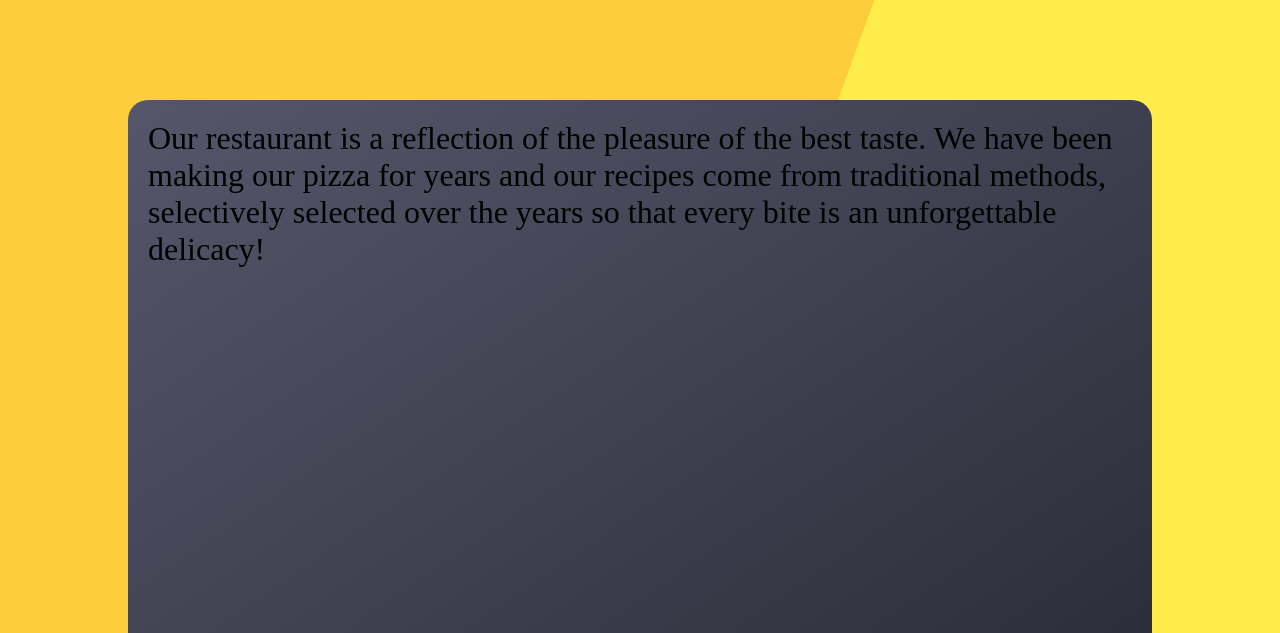
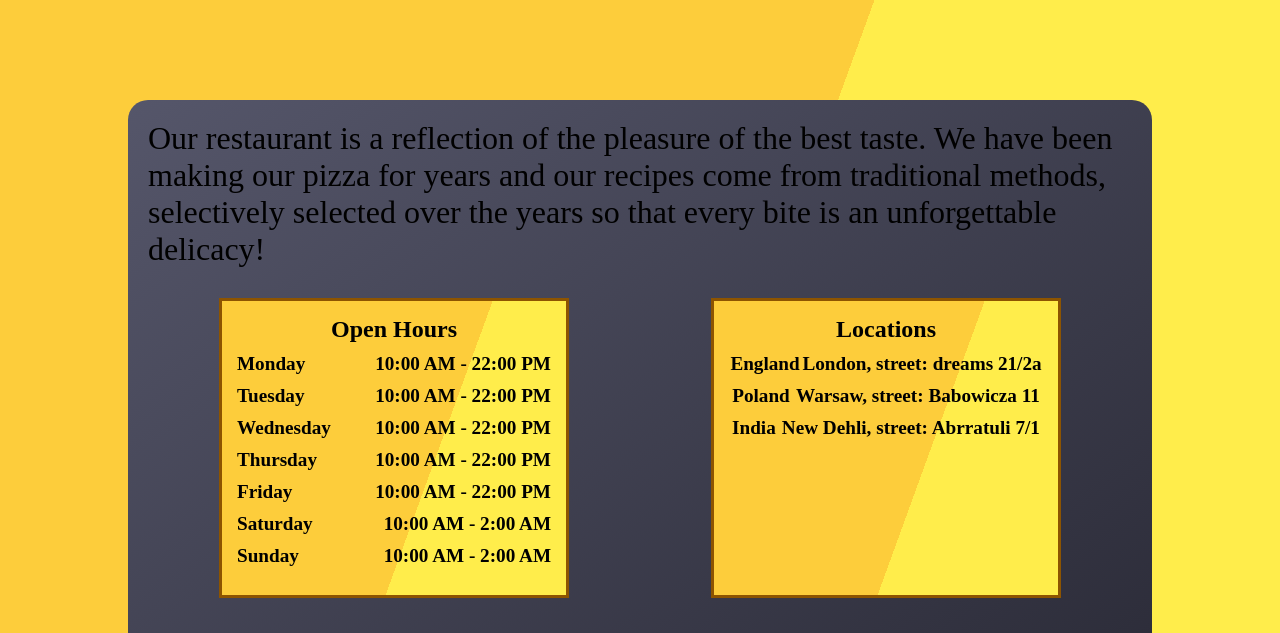
Before and after one commit to hubfrt1337/Restaurant-project, a website built with webpack: page src/template.html in a window 1280 px wide. Shown: the part 319-952 px from the top of the page. Built offline with nearby package versions, Linux system fonts and the light colour scheme.

Commit message:
finished home content html

```diff
--- a/src/styles/style.css
+++ b/src/styles/style.css
@@ -58,3 +58,38 @@ body{
     font-size: 2rem;
     padding: 20px;
 }
+.info-container{
+    margin-top: 30px;
+    width: 100%;
+    height: 300px;
+    display: flex;
+    justify-content: space-around;
+}
+#open-times,
+#location{
+    width: 350px;
+    background: linear-gradient(110deg, #fdcd3b 60%, #ffed4b 60%);
+    border: 3px solid rgb(141, 84, 0);
+    padding: 10px;
+}
+.flex-rows{
+    display: flex;
+    font-size: 1.2rem;
+    font-weight: bold;
+    padding: 5px;
+    justify-content: space-between;
+}
+.flex-rows2{
+    display: flex;
+    font-size: 1.2rem;
+    font-weight: bold;
+    padding: 5px;
+    justify-content: space-around;
+}
+
+.open-hours{
+    display: flex;
+    justify-content: center;
+    font-size: 1.5rem;
+    font-weight: bold;
+}
--- a/src/template.html
+++ b/src/template.html
@@ -25,8 +25,42 @@
         <div class="container-content"><div class="text">Our restaurant is a reflection of the pleasure of the best taste. We have been making our pizza for years and our recipes come from traditional methods, selectively selected over the years so that every bite is an unforgettable delicacy!
         </div>
         <div class="info-container">
-            <div id="open-times"></div>
-            <div id="location"></div>
+            <div id="open-times">
+                <div class="open-hours flex-rows">Open Hours</div>
+                <div class="flex-rows">
+                    <div>Monday</div><div>10:00 AM - 22:00 PM</div>
+                </div>
+                <div class="flex-rows">
+                    <div>Tuesday</div><div>10:00 AM - 22:00 PM</div>
+                </div>
+                <div class="flex-rows">
+                    <div>Wednesday</div><div>10:00 AM - 22:00 PM</div>
+                </div>
+                <div class="flex-rows">
+                    <div>Thursday</div><div>10:00 AM - 22:00 PM</div>
+                </div>
+                <div class="flex-rows">
+                    <div>Friday</div><div>10:00 AM - 22:00 PM</div>
+                </div>
+                <div class="flex-rows">
+                    <div>Saturday</div><div>10:00 AM - 2:00 AM</div>
+                </div>
+                <div class="flex-rows">
+                    <div>Sunday</div><div>10:00 AM - 2:00 AM</div>
+                </div>
+            </div>
+            <div id="location">
+                <div class="open-hours flex-rows">Locations</div>
+                <div class="flex-rows2">
+                    <div>England</div><div>London, street: dreams 21/2a</div>
+                </div>
+                <div class="flex-rows2">
+                    <div>Poland</div><div>Warsaw, street: Babowicza 11</div>
+                </div>
+                <div class="flex-rows2">
+                    <div>India</div><div>New Dehli, street: Abrratuli 7/1</div>
+                </div>
+            </div>
         </div>
     </div>
 </body>
```
